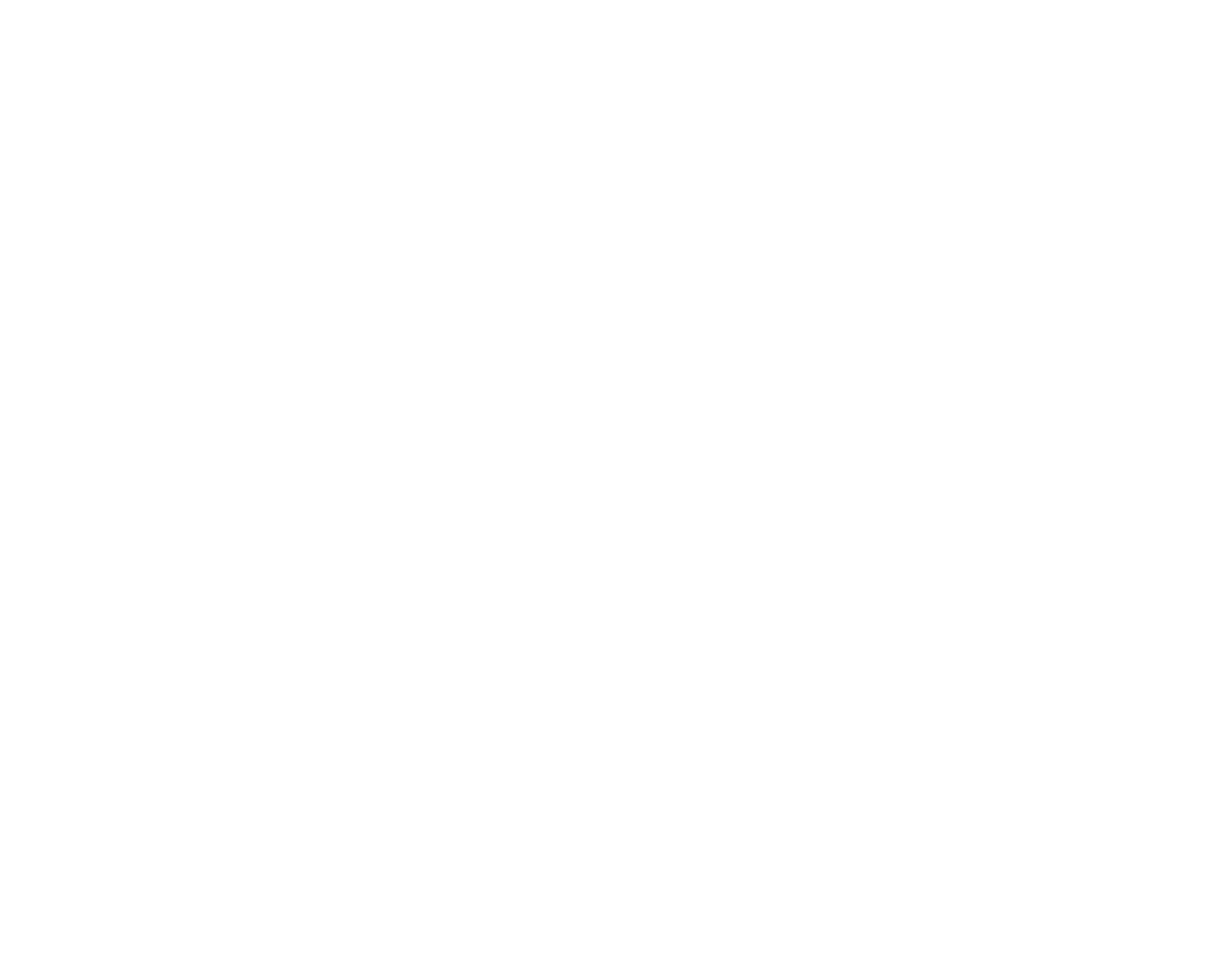
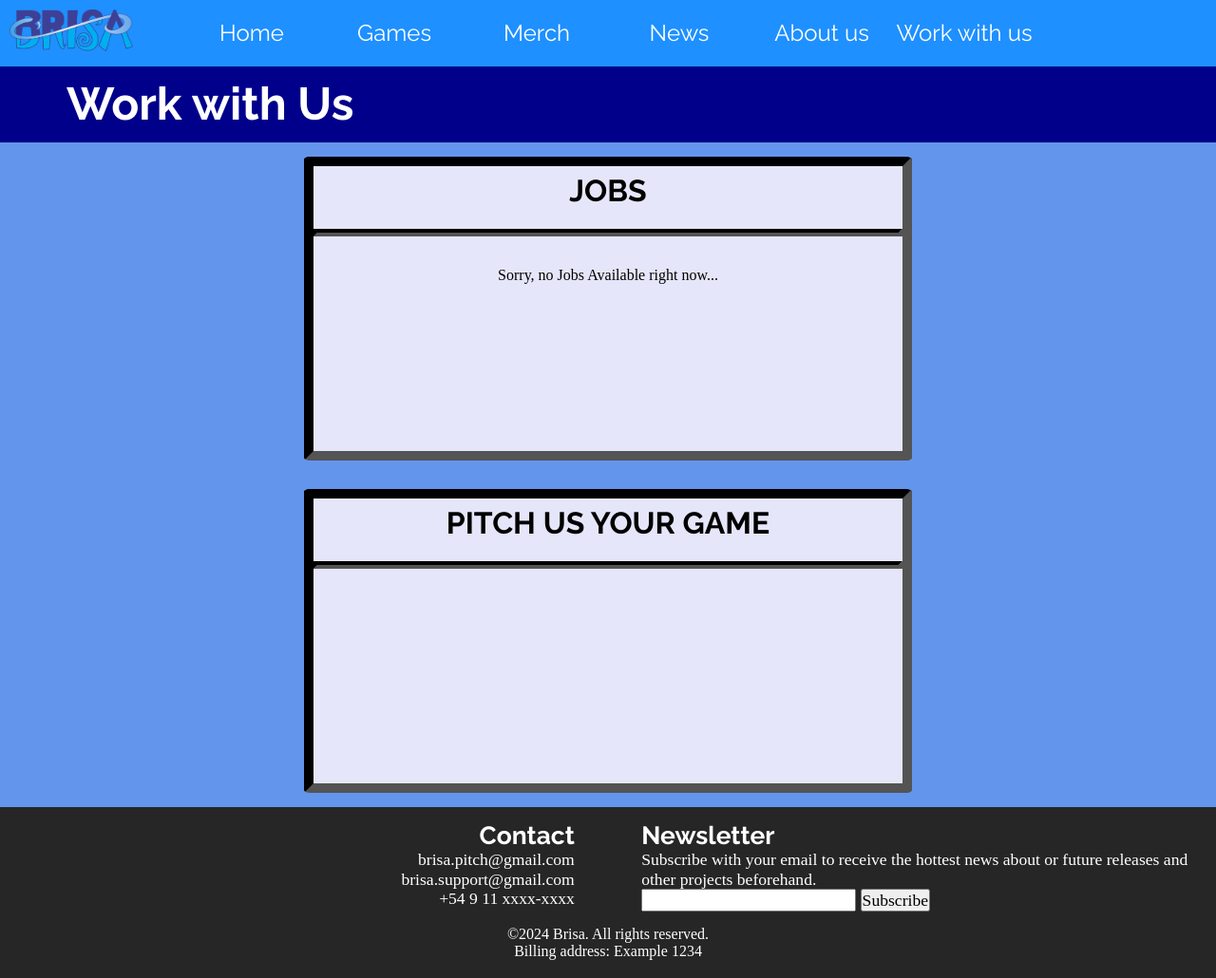
Before and after one commit to BCzk/TpDisWeb, a plain HTML site: page Paginas/workwithus.html in a window 1280 px wide. Shown: the whole page at 95% size. Before the commit the page ends 800 px from the top, so only its background shows below. Drawn offline with Linux system fonts and the light colour scheme.

Commit message:
work wth us wip

```diff
--- /dev/null
+++ b/Estilos/estilo-workwithus.css
@@ -0,0 +1,49 @@
+body
+{
+}
+
+header {
+    padding-top: 50px; /*Para que arranque después de la barra de navegación*/
+    padding-bottom: 20px;
+    padding-left: 70px;
+    height: 150px;
+    width: 100vw;
+    background-color:darkblue;
+    color: white;
+    position: fixed;
+}
+
+header h1 {
+    font-size: 3em;
+}
+
+.work-section {
+    padding: 0 5%;
+    padding-top: 150px;
+    background-color: cornflowerblue;
+    display: flex;
+    flex-wrap: wrap;
+    justify-content: space-around;
+}
+.work-article {
+    margin-left: 20px;
+    width: 40em;
+    height: 20em;
+    border: 10px inset black;
+    border-radius: 1%;
+    margin: 15px;
+    background-color: lavender;
+    text-align: center;
+}
+
+.work-article h1 {
+    margin-top: 8px;
+
+}
+
+.work-article hr {
+    margin-bottom: 32px;
+    border:4px inset black;
+    border-radius: 1%;
+
+}
--- a/Paginas/workwithus.html
+++ b/Paginas/workwithus.html
@@ -2,10 +2,88 @@
 
 <html lang="en" xmlns="http://www.w3.org/1999/xhtml">
 <head>
+    <!-- Titulo de pestaña -->
+    <title>BRISA</title>
+    <link rel="icon" href="../Recursos/isotipo.ico" />
+
+    <!-- Etiquetas meta -->
     <meta charset="utf-8" />
-    <title></title>
+
+    <!-- Links -->
+    <link rel="stylesheet" href="../Estilos/normalize.css" type="text/css" />
+    <link rel="stylesheet" href="../Estilos/estilo-workwithus.css" type="text/css" />
+    <link rel="stylesheet" href="../Estilos/estilo-navbar.css" type="text/css" />
+    <link rel="stylesheet" href="../Estilos/estilo-footer.css" type="text/css" />
 </head>
 <body>
+    <div class="contenedor">
+        <nav class="nav-bar">
+            <a href="index.html" class="nav-bar__logo"><img src="../Recursos/BrisaLogo.png"></a>
+            <ul class="nav-bar__ul">
+                <a href="index.html">
+                <li class="nav-bar__li">Home</li>
+                </a>
+                <a href="games.html">
+                <li class="nav-bar__li">Games</li>
+                </a>
+                <a href="merch.html">
+                <li class="nav-bar__li">Merch</li>
+                </a>
+                <a href="news.html">
+                <li class="nav-bar__li">News</li>
+                </a>
+                <a href="about.html">
+                <li class="nav-bar__li">About us</li>
+                </a>
+                <a href="workwithus.html">
+                <li class="nav-bar__li">Work with us</li>
+                </a>
+            </ul>
+        </nav>
+        <main>
+            <header><h1>Work with Us</h1></header>
+            <section class="work-section">
+                <article class="work-article">
+                    <h1>JOBS</h1>
+                    <hr/>
+                    Sorry, no Jobs Available right now...
+                </article>
+                <article class="work-article">
+                    <h1>PITCH US YOUR GAME</h1>
+                    <hr />
+                </article>
+            </section>
+
+        </main>
+        <!-- Footer -->
+        <footer>
+            <div class="footer__row1">
+                <div class="contact-section">
+                    <h2>Contact</h2>
+                    brisa.pitch@gmail.com
+                    <br />
+                    brisa.support@gmail.com
+                    <br />
+                    +54 9 11 xxxx-xxxx
+                </div>
+                <div class="newsletter-form">
+                    <h2>Newsletter</h2>
+                    Subscribe with your email to receive the hottest news about or future releases and other projects beforehand.
+                    <form>
+                        <input type="email" />
+                        <button>Subscribe</button>
+                    </form>
+                </div>
+            </div>
+            <div class="footer__row2">
+                <div class="legal-section">
+                    ©2024 Brisa. All rights reserved.
+                    <br />
+                    Billing address: Example 1234
+                </div>
+            </div>
+        </footer>
+    </div>
 
 </body>
 </html>
```
